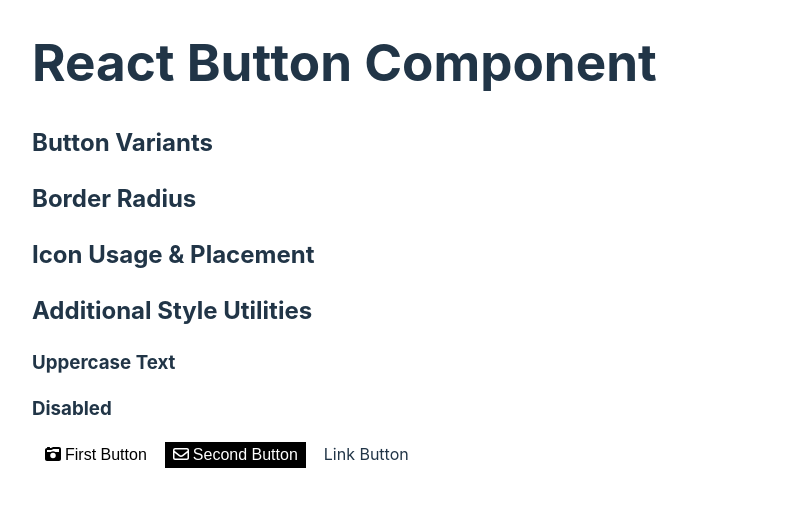
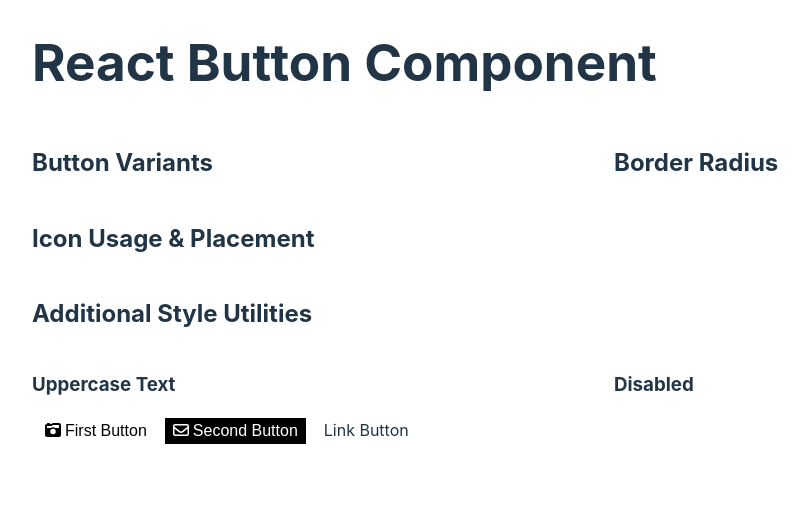
Before and after one commit to c-uliano/react-button-component, a React (Vite) app: page / in a window 1280 px wide. Shown: the top 506 px of the page, without its empty margins (38-846 px from the left). Built offline with nearby package versions, Linux system fonts and the light colour scheme.

Commit message:
layout changes to App.tsx

```diff
--- a/src/App.tsx
+++ b/src/App.tsx
@@ -24,12 +24,29 @@ function App() {
                 </div>
             </div> */}
             <h1>React Button Component</h1>
+            <div className='row'>
+                <div className='col-6'>
                     <h2>Button Variants</h2>
+                </div>
+                <div className='col-6'>
                     <h2>Border Radius</h2>
+                </div>
+                <div className='col-6'>
                     <h2>Icon Usage & Placement</h2>
+                </div>
+                <div className='col-12'>
                     <h2>Additional Style Utilities</h2>
+                    <div className='row'>
+                        <div className='col-6'>
                             <h3>Uppercase Text</h3>
+                        </div>
+                        <div className='col-6'>
                             <h3>Disabled</h3>
+                        </div>
+                    </div>
+                </div>
+            </div>
+
             <div  style={{display: 'flex'}}>
                 <div style={{margin: '0 5px'}}><Button variant='text' color='success' text="First Button" icon={['fas', 'camera-retro']} /></div>
                 <div style={{margin: '0 5px'}}><Button text="Second Button" variant='contained' icon={['far', 'envelope']} /></div>
```
Lines whose indentation alone changed are shown as unchanged.
